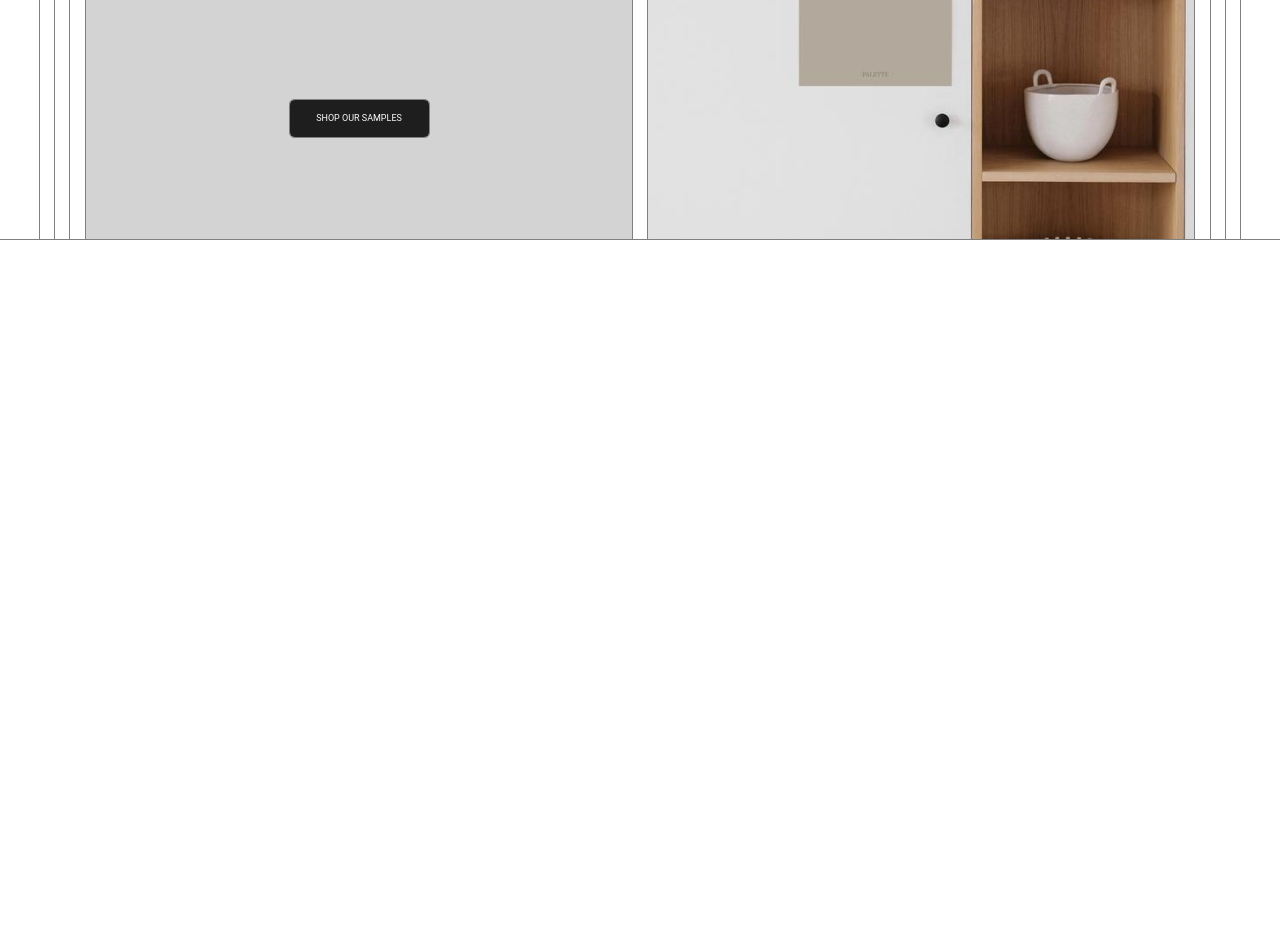
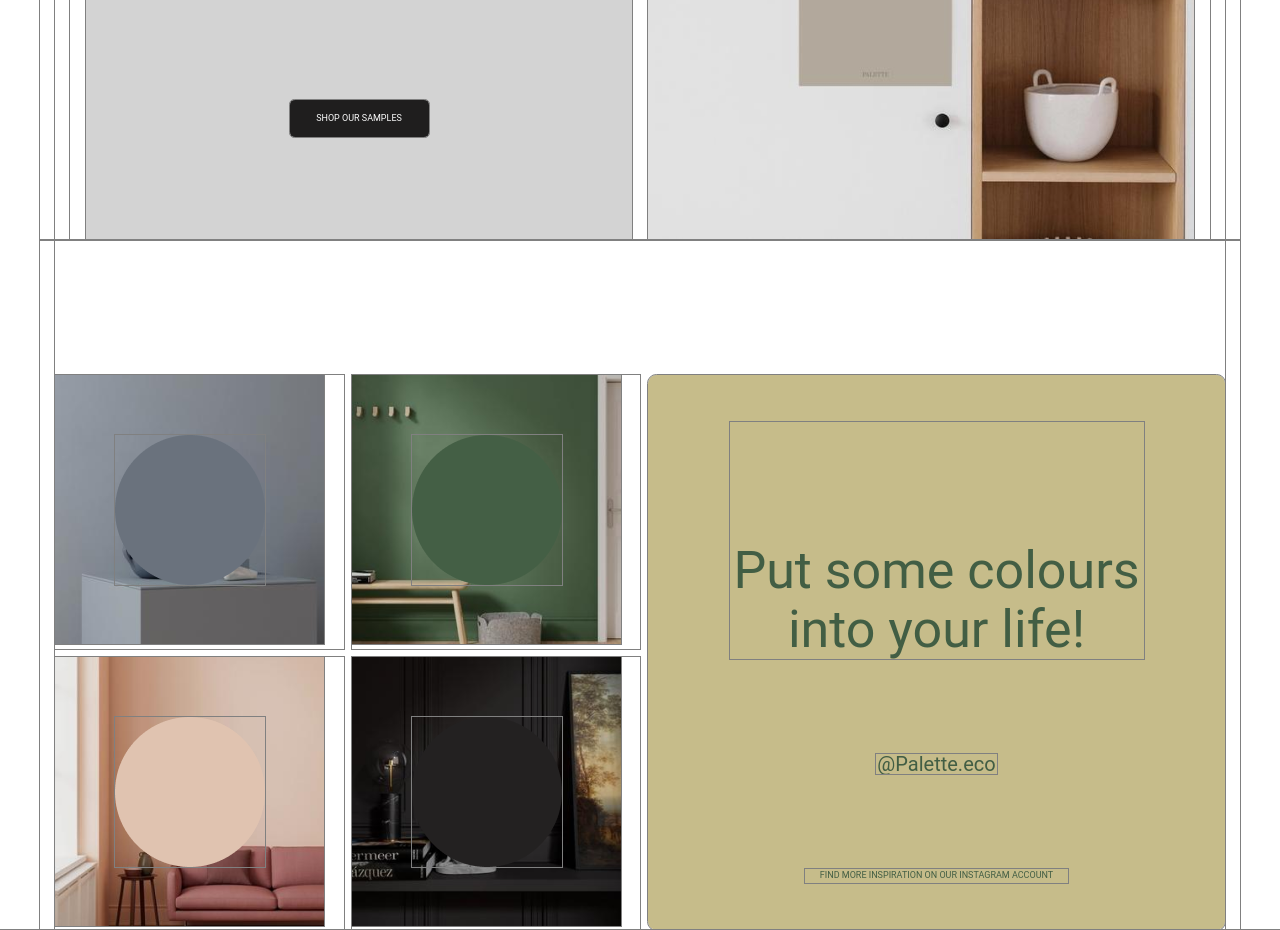
Before and after one commit to Myrtille37/Paints-For-A-Healthy-Home, a plain HTML site: page index.html in a window 1280 px wide. Shown: the part 3615-4545 px from the top of the page. Before the commit the page ends 3855 px from the top, so only its background shows below. Drawn offline with nearby package versions, Linux system fonts and the light colour scheme.

Commit message:
done section put_some_colors_into_your_life

```diff
--- a/assets/style.css
+++ b/assets/style.css
@@ -433,7 +433,6 @@ width: 330px;
     font-weight: 400;
     line-height: 9.167px;
     text-transform: uppercase;
-
 }
 .try__our__sticker_main_path{
     display: flex;
@@ -450,3 +449,85 @@ width: 330px;
 height: 546px;
 flex-shrink: 0;
 }
+.put__some__colours__into__your__life{
+    display: grid;
+    grid-template-columns: 1fr 1fr 2fr;
+    grid-template-rows: 1fr 1fr;
+    padding-top: 135px;
+    gap: 8px;
+}
+.put__some__colours__into__your__life_image1{
+    grid-column-start: 1;
+    grid-column-end: 2;
+    grid-row-start: 1;
+    grid-row-end: 2;
+}
+.put__some__colours__into__your__life_image2{
+    grid-column-start: 2;
+    grid-column-end: 3;
+    grid-row-start: 1;
+    grid-row-end: 2;
+}
+.put__some__colours__into__your__life_image3{
+    grid-column-start: 1;
+    grid-column-end: 2;
+    grid-row-start: 2;
+    grid-row-end: 3;
+}
+.put__some__colours__into__your__life_image4{
+    grid-column-start: 2;
+    grid-column-end: 3;
+    grid-row-start: 2;
+    grid-row-end: 3;
+}
+.put__some__colours__into__your__life_main_path{
+    grid-column-start: 3;
+    grid-column-end: 4;
+    grid-row-start: 1;
+    grid-row-end: 3;
+    border-radius: 8.333px;
+    background: #C6BC8A;
+    display: flex;
+    flex-direction: column;
+    justify-content: space-around;
+    align-items: center;
+}
+.put__some__colours__into__your__life_text1{
+    color: #425E44;
+text-align: center;
+font-family: Roboto;
+font-size: 52px;
+font-style: normal;
+font-weight: 400;
+line-height: 58.333px; /* 112.179% */
+width: 414px;
+padding-top: 120px;
+}
+.put__some__colours__into__your__life_text2{
+    color: #425E44;
+text-align: center;
+font-family: Roboto;
+font-size: 20px;
+font-style: normal;
+font-weight: 400;
+line-height: 20.833px; /* 104.166% */
+width: 121px;
+}
+.put__some__colours__into__your__life_text3{
+    color: #425E44;
+text-align: center;
+font-family: Roboto;
+font-size: 9px;
+font-style: normal;
+font-weight: 400;
+line-height: 13.75px; /* 152.778% */
+text-transform: uppercase;
+width: 263px;
+}
+.put__some__colours__into__your__life_img_1,.put__some__colours__into__your__life_img_2,.put__some__colours__into__your__life_img_3,.put__some__colours__into__your__life_img_4{
+    position: absolute;
+    z-index: 1;
+    margin: 60px 60px;
+/* width:100px;
+height:100px */
+}
--- a/index.html
+++ b/index.html
@@ -188,7 +188,33 @@
             <img src="assets/images/IMAGE (13).png" class="try__our__sticker_img" alt="photo">
         </section>
     </div>
+</div>
+    <!-- -----------------------------put some colours into your life------------------------------ -->
+    <div class="container">
+    <section class="put__some__colours__into__your__life">
+        <div class="put__some__colours__into__your__life_image1">
+            <img src="assets/images/Rectangle(1).png" class="put__some__colours__into__your__life_img_1" alt="photo">
+        <img src="assets/images/Put_some.1.png" class="put__some__colours__into__your__life_img1" alt="photo">
     </div>
+    <div class="put__some__colours__into__your__life_image2">
+        <img src="assets/images/Rectangle(2).png" class="put__some__colours__into__your__life_img_2" alt="photo">
+        <img src="assets/images/Put_some.2.png" class="put__some__colours__into__your__life_img2" alt="photo">
+    </div>
+    <div class="put__some__colours__into__your__life_image3">
+        <img src="assets/images/Rectangle(3).png" class="put__some__colours__into__your__life_img_3" alt="photo">
+        <img src="assets/images/Put_some.3.png" class="put__some__colours__into__your__life_img3" alt="photo">
+    </div>
+    <div class="put__some__colours__into__your__life_image4">
+        <img src="assets/images/Rectangle(4).png" class="put__some__colours__into__your__life_img_4" alt="photo">
+        <img src="assets/images/Put_some.4.png" class="put__some__colours__into__your__life_img4" alt="photo">
+    </div>
+        <div class="put__some__colours__into__your__life_main_path">
+<p class="put__some__colours__into__your__life_text1">Put some colours into your life!</p>
+<span class="put__some__colours__into__your__life_text2">@Palette.eco</span>
+<span class="put__some__colours__into__your__life_text3">Find more inspiration on our instagram account</span>
+        </div>
+    </section>
+</div>
         <footer></footer>
     </main>
 </body>
```
